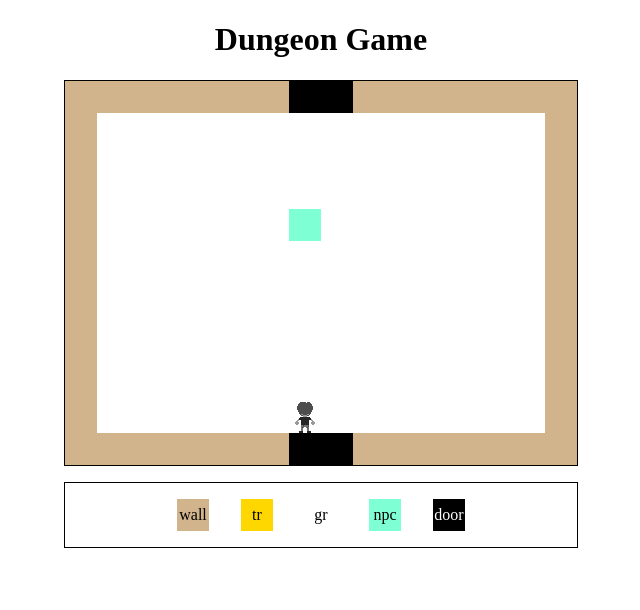
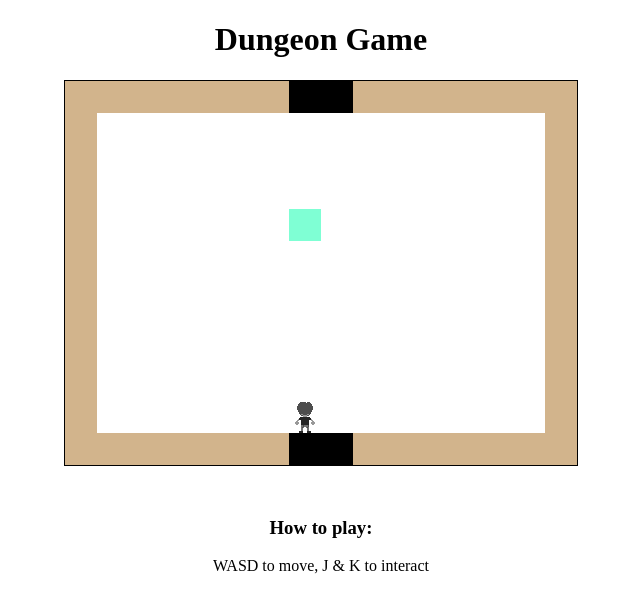
Before and after one commit to travissouthard/dungeon, a React (Create React App) app: page / in a window 1280 px wide. Shown: the top 610 px of the page, without its empty margins (319-959 px from the left). Built offline with nearby package versions, Linux system fonts and the light colour scheme.

Commit message:
Changed the class key to be player instructions

```diff
--- a/src/App.js
+++ b/src/App.js
@@ -97,11 +97,8 @@ class App extends Component {
         <h1>Dungeon Game</h1>
         <Screen tiles={tiles}/>
         <div id="key">
-          <div className="tile wall">wall</div>
-          <div className="tile treasure">tr</div>
-          <div className="tile ground">gr</div>
-          <div className="tile npc">npc</div>
-          <div className="tile door">door</div>
+          <h3>How to play:</h3>
+          <p>WASD to move, J &amp; K to interact</p>
         </div>
       </>
     )
--- a/src/index.css
+++ b/src/index.css
@@ -42,12 +42,9 @@ main {
 
 #key {
   width: 512px;
-  height: 32px;
   margin: 16px auto;
   padding: 16px 0;
-  display: flex;
-  justify-content: center;
-  border: 1px solid black;
+  text-align: center;
 }
 
 #key .tile {
```
